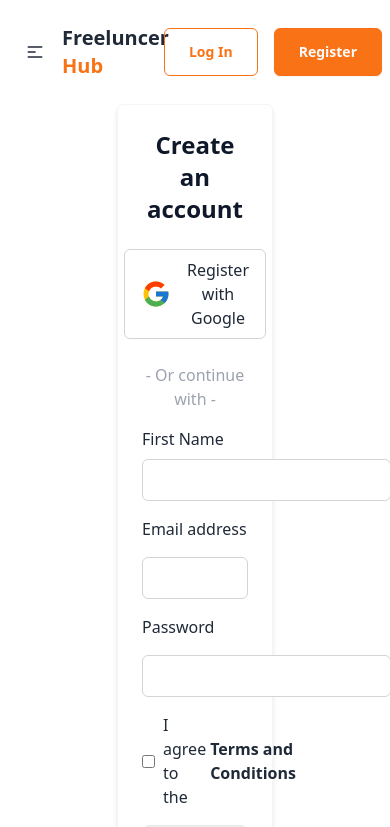
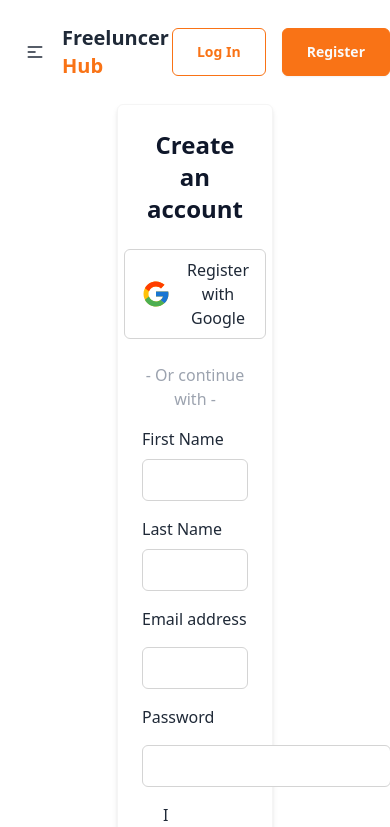
Before and after one commit to Munir102/freeluncer-hub, a React (Vite) app: page /register in a window 390 px wide. Shown: the top 827 px of the page. Built offline with nearby package versions, Linux system fonts and the light colour scheme.

Commit message:
Seccessfully added login with  google.

```diff
--- a/src/Firebase/Firebase.config.js
+++ b/src/Firebase/Firebase.config.js
@@ -1,6 +1,5 @@
 
 import { initializeApp } from "firebase/app";
-
 import { getAuth } from "firebase/auth";
 
 const firebaseConfig = {
@@ -14,7 +13,6 @@ const firebaseConfig = {
 
 // Initialize Firebase
 const app = initializeApp(firebaseConfig);
-
 const auth = getAuth(app);
 
 export default auth;
--- a/src/components/Login/Login.jsx
+++ b/src/components/Login/Login.jsx
@@ -1,11 +1,13 @@
-import { sendPasswordResetEmail, signInWithEmailAndPassword } from "firebase/auth";
+
+import { getAuth, sendPasswordResetEmail, signInWithEmailAndPassword, signInWithPopup } from "firebase/auth";
 import { useState, useRef } from "react";
 import { AiOutlineEye, AiOutlineEyeInvisible } from "react-icons/ai";
 import { FcGoogle } from "react-icons/fc";
 import { Link } from "react-router-dom";
-import auth from "../../Firebase/Firebase.config";
+import auth from "../../Firebase/Firebase.config"; // Import Firebase configuration
 import { ToastContainer, toast } from 'react-toastify';
 import 'react-toastify/dist/ReactToastify.css';
+import { GoogleAuthProvider } from "firebase/auth"; // Import GoogleAuthProvider
 
 const Login = () => {
     const [showPassword, setShowPassword] = useState(false);
@@ -13,6 +15,22 @@ const Login = () => {
     const [registerError, setRegisterError] = useState('');
     const [success, setSuccess] = useState('');
     const emailRef = useRef(null);
+
+    const [user, setUser] = useState(null);
+
+    // Initialize GoogleAuthProvider
+    const provider = new GoogleAuthProvider();
+
+    const handleGoogleSignIn = () => {
+        signInWithPopup(auth, provider)
+        .then((result) => {
+            const loggedInUser = result.user;
+            // console.log(loggedInUser);
+            setUser(loggedInUser);
+        }).catch((error) => {
+            console.log('error', error.message);
+        });
+    }
 
     const togglePasswordVisibility = () => {
         setShowPassword(!showPassword);
@@ -41,7 +59,7 @@ const Login = () => {
             })
             .catch(error => {
                 console.error(error);
-                let errorMessage = "An error occurred while logging in. Please try again.";
+                let errorMessage = "Please enter email and password while login.";
                 if (error.code === "auth/user-not-found") {
                     errorMessage = "User not found. Please check your email and try again.";
                 } else if (error.code === "auth/wrong-password") {
@@ -51,7 +69,6 @@ const Login = () => {
                 toast.error(errorMessage);
             });
     }
-
 
     const handleForgetPassword = () => {
         const email = emailRef.current.value;
@@ -86,7 +103,7 @@ const Login = () => {
         <div className="mx-auto w-[40%] flex flex-col  border border-neutral-100 p-6 shadow-md mb-16 gap-2 rounded-md">
             <div className="flex flex-col items-center text-center gap-6">
                 <h1 className="text-black_bg text-2xl font-bold">Sign in to your account</h1>
-                <Link to="/">
+                <Link to="" onClick={handleGoogleSignIn}>
                     <a className="flex items-center justify-center text-center border border-neutral-300 py-2 px-4 gap-4 rounded-md">
                         <span className="text-3xl"><FcGoogle /></span>
                         <span>Continue with Google</span>
--- a/src/components/Register/Register.jsx
+++ b/src/components/Register/Register.jsx
@@ -47,6 +47,7 @@
             updateProfile(user, {
                 displayName: `${fName} ${lName}`
             })
+
             .then(() => {
                 console.log('Profile updated successfully.');
             })
@@ -89,7 +90,7 @@
 
             {/* Form start */}
             <form onSubmit={handleRegisterForm} className="flex flex-col gap-4 mt-2">
-                <div className="flex gap-4">
+                <div className="flex xl:flex-row flex-col gap-4">
                     <div className="flex flex-col gap-2 flex-grow">
                         <label htmlFor="firstName">First Name</label>
                         <input type="text" name="firstName" id="firstName" className="p-2 border border-neutral-300 rounded-md"/>
--- a/src/components/Root/Root.jsx
+++ b/src/components/Root/Root.jsx
@@ -5,7 +5,7 @@ import Footer from "../Footer/Footer";
 const Root = () => {
     return (
         <div>
-            <div className="max-w-7xl mx-auto">
+            <div className="md:max-w-7xl mx-auto">
             <Header></Header>
             <Outlet></Outlet>
             </div>
--- a/src/components/header/Header.jsx
+++ b/src/components/header/Header.jsx
@@ -13,7 +13,7 @@ const Header = () => {
     );
 
     return (
-        <div className="navbar bg-base-100 font_ws md:my-8 my-4 md:p-0 p-2">
+        <div className="navbar bg-base-100 font_ws md:my-8 my-4 md:p-0 p-2 2xl:px-0 lg:px-10 pr-0 sm:pr-3">
             <div className="navbar-start">
                 <div className="dropdown">
                     <div tabIndex={0} role="button" className="btn btn-ghost lg:hidden">
```
